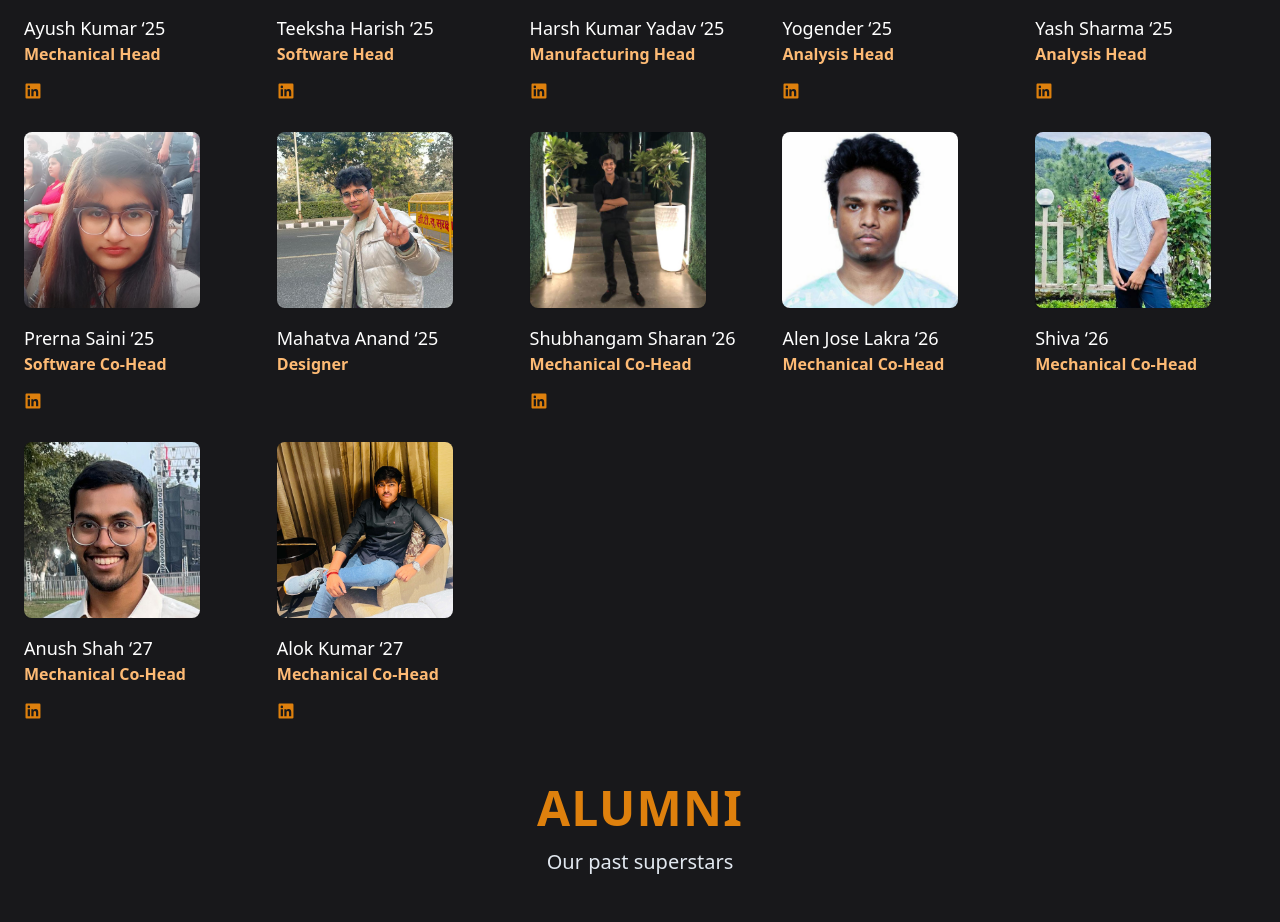
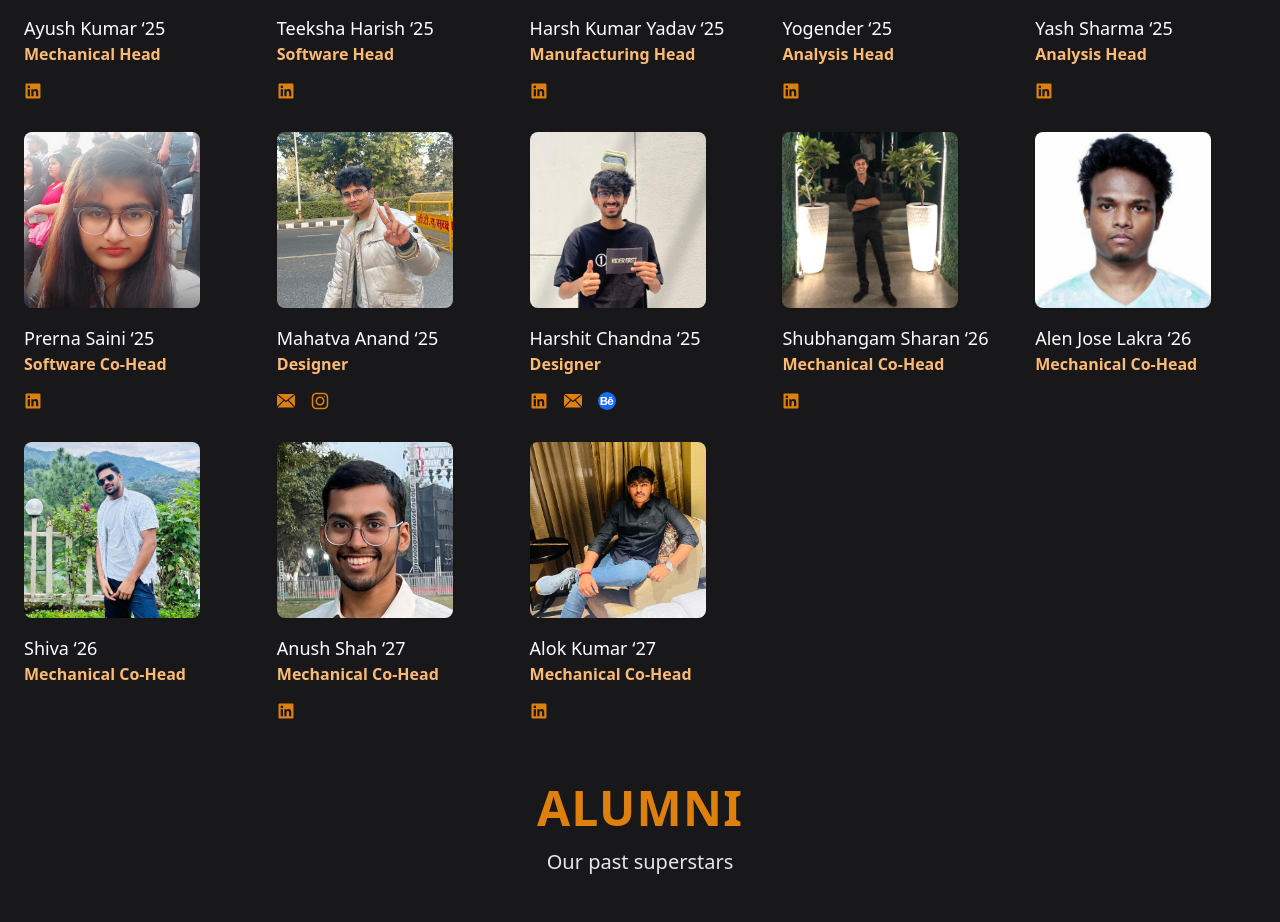
Before and after one commit to teamraftaardtu/website, a Next.js app: page /team in a window 1280 px wide. Shown: the part 1084-2006 px from the top of the page. Built offline with nearby package versions, Linux system fonts and the light colour scheme.

Commit message:
added member

```diff
--- a/app/team/page.tsx
+++ b/app/team/page.tsx
@@ -8,7 +8,7 @@ interface SocialsProps {
 	person: Person
 }
 function Socials({ person }: SocialsProps) {
-	const socials = ["linkedin", "twitter", "email"] as const
+	const socials = ["linkedin", "twitter", "email", "instagram", "behance"] as const
 
 	return (
 		<div className="mt-4 flex gap-2">
@@ -45,6 +45,8 @@ interface Person {
 	linkedin?: string
 	twitter?: string
 	email?: string
+	instagram?: string
+	behance?: string
 }
 function People({
 	people,
--- a/data/team.json
+++ b/data/team.json
@@ -82,7 +82,18 @@
 		"name": "Mahatva Anand",
 		"class": "25",
 		"por": "Designer",
+		"instagram":"https://www.instagram.com/mahatva._.anand/",
+		"email":"mahatva.anand123456@gmail.com",
 		"image": "mahatva.jpg"
+	},
+	{
+		"name": "Harshit Chandna",
+		"class": "25",
+		"por": "Designer",
+		"linkedin": "https://www.linkedin.com/in/hchandna/",
+		"behance":"https://www.behance.net/harshitchandna1",
+		"email":"gdscharshit@gmail.com",
+		"image": "harshit.jpg"
 	},
 	{
 		"name": "Shubhangam Sharan",
```
Also changed, not shown: public/images/team/harshit.jpg (added), public/vectors/social/behance.svg (added).
